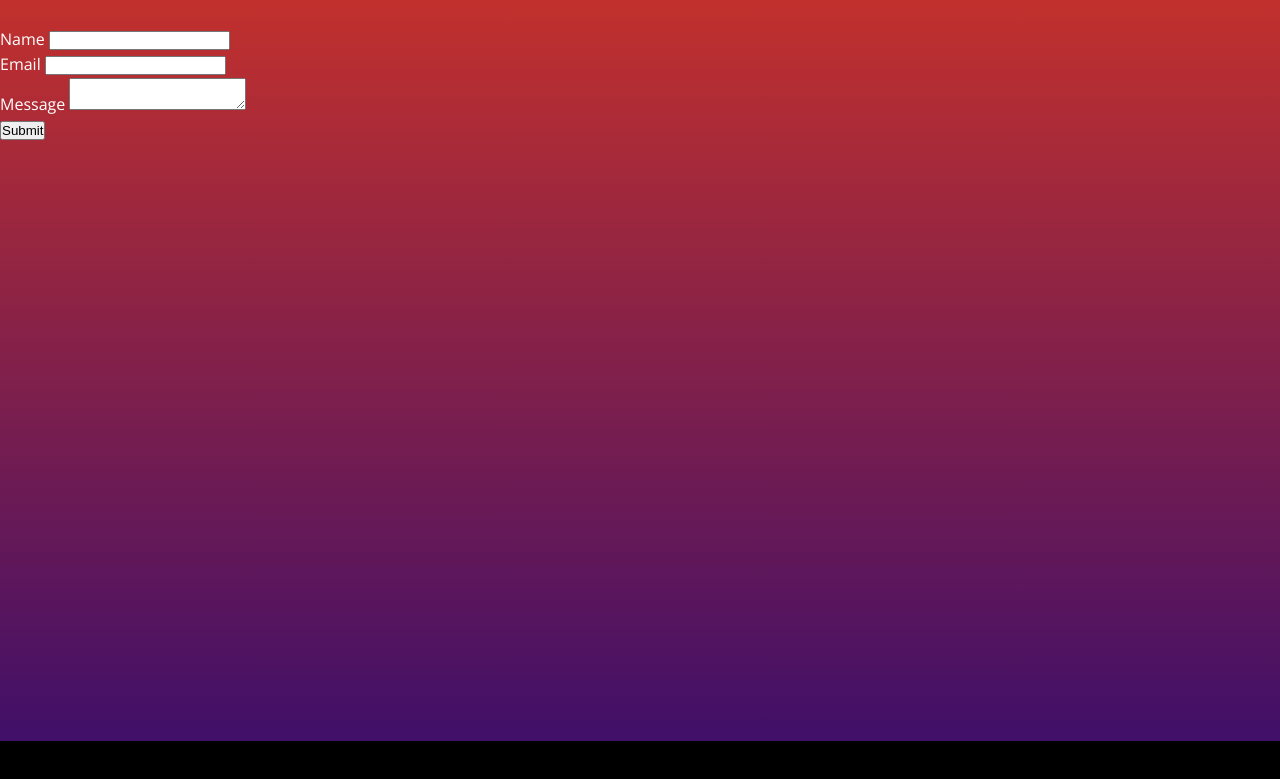
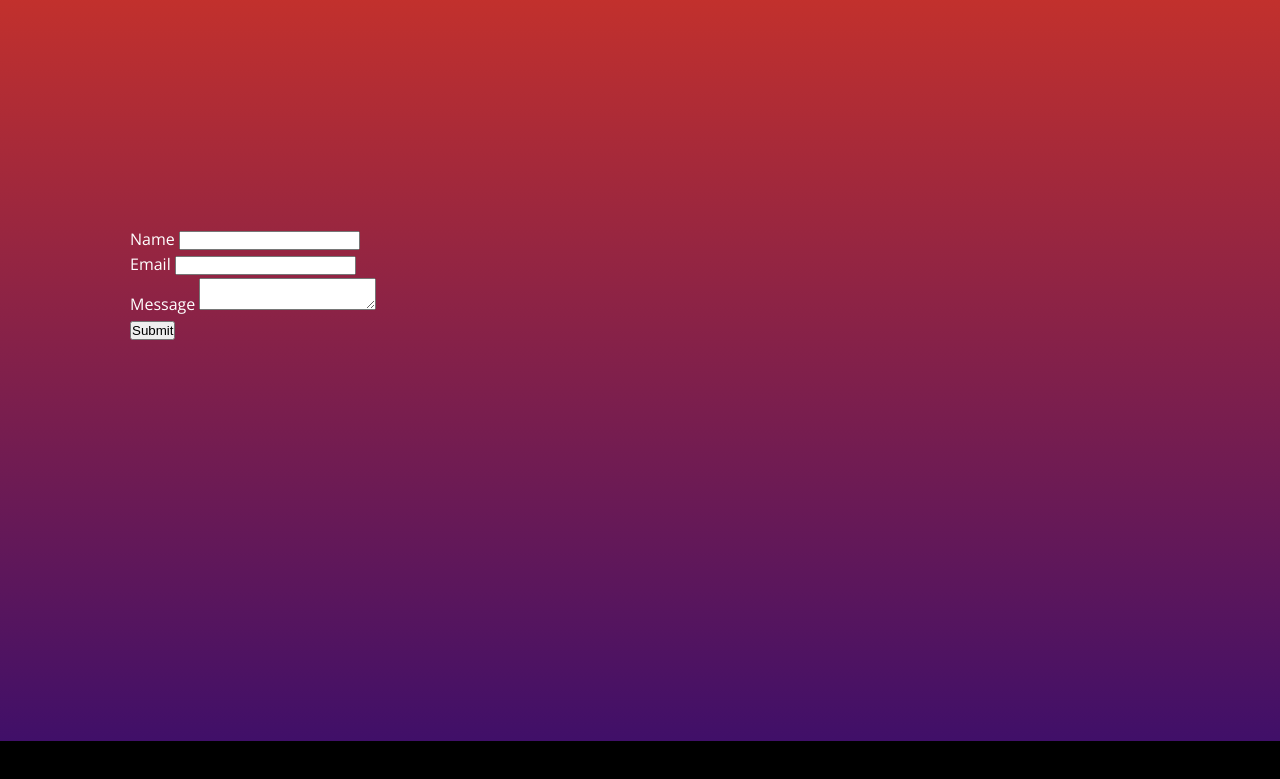
Before and after one commit to McClarence/landing-form, a plain HTML site: page index.html in a window 1280 px wide. Shown: the part 59-838 px from the top of the page. Before the commit the page ends 800 px from the top, so only its background shows below. Drawn offline with nearby package versions, Linux system fonts and the light colour scheme.

Commit message:
style content

```diff
--- a/css/styles.css
+++ b/css/styles.css
@@ -47,3 +47,24 @@ body {
 .header .header-right a:hover {
     color: purple;
 }
+
+
+/* main content */
+.main-content {
+    display: flex;
+    max-width: 1100px;
+    margin: 200px auto;
+    justify-content: center;
+    align-items: start;
+    /* needs to have height*/
+    height: 100%;
+    padding: 0 40px;
+}
+
+.main-content form {
+    flex: 1;
+}
+
+.main-content .text-container {
+    flex: 1;
+}
```
